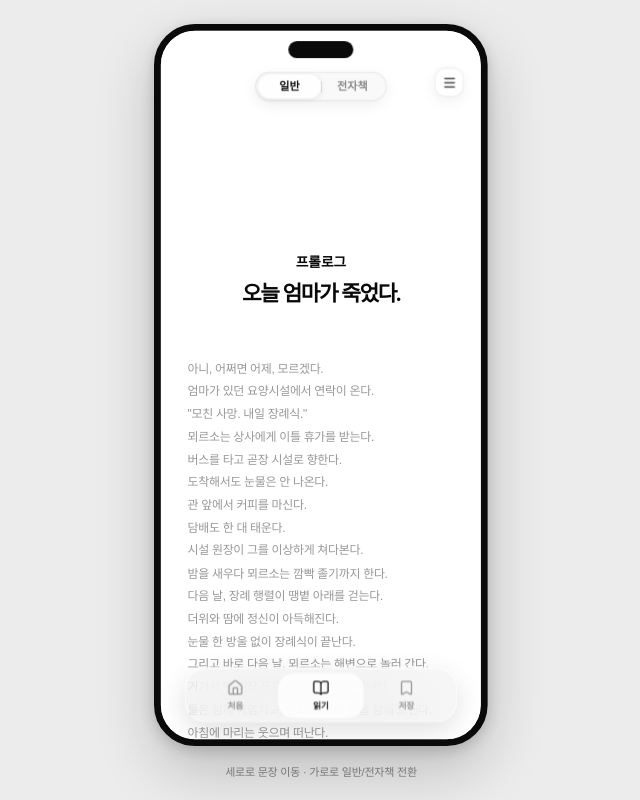
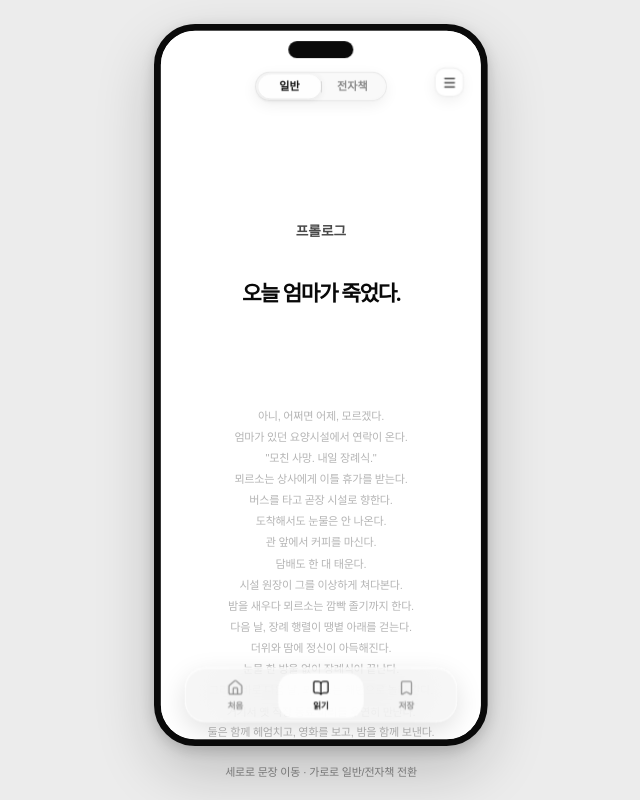
Before and after one commit to WhereNickname/bookbook, a React (Vite) app: page / in a window 1280 px wide. Shown: the whole page, without its empty margins (319-959 px from the left). Built offline with nearby package versions, Linux system fonts and the light colour scheme; a web font is replaced by a local one.

Commit message:
Refine reading hierarchy and central text rhythm

```diff
--- a/app/globals.css
+++ b/app/globals.css
@@ -222,7 +222,7 @@
   overflow-anchor: none;
   overscroll-behavior: contain;
   scrollbar-width: none;
-  padding: 270px 31px 570px;
+  padding: 270px 38px 570px;
 }
 .sentence-rail::-webkit-scrollbar { display: none; }
 
@@ -230,13 +230,13 @@
   width: 100%;
   margin: 0;
   scroll-snap-align: center;
-  color: #707070;
+  color: #989898;
   font-family: var(--support-font);
-  font-size: 14px;
+  font-size: 13px;
   font-weight: var(--support-weight);
-  line-height: 1.9;
+  line-height: 1.86;
   letter-spacing: -.026em;
-  text-align: left;
+  text-align: center;
   word-break: keep-all;
   cursor: pointer;
   transition: none;
@@ -244,7 +244,7 @@
 .reading-line p { margin: 0; }
 
 .reading-line--active {
-  padding: 56px 0;
+  padding: 78px 0;
   color: #090909;
   text-align: center;
   cursor: default;
@@ -252,18 +252,25 @@
 
 .reading-line--active p {
   font-family: var(--display-font);
-  font-size: 25px;
+  min-height: 106px;
+  display: flex;
+  align-items: center;
+  justify-content: center;
+  font-size: var(--active-font-size, 25px);
   font-weight: var(--display-weight);
-  line-height: 1.38;
+  line-height: var(--active-line-height, 1.38);
   letter-spacing: -.065em;
   text-align: center;
   text-wrap: balance;
 }
 
+.reading-line--compact { --active-font-size: 22px; --active-line-height: 1.42; }
+.reading-line--dense { --active-font-size: 20px; --active-line-height: 1.48; }
+
 .phone--plain .reading-line p {
   width: 100%;
   font-family: var(--support-font);
-  font-size: 14px;
+  font-size: 13px;
   line-height: 1.9;
   opacity: .72;
   transition: none;
@@ -278,9 +285,10 @@
   width: 86%;
   margin-inline: auto;
   font-family: var(--display-font);
-  font-size: 25px;
+  min-height: 106px;
+  font-size: var(--active-font-size, 25px);
   font-weight: var(--display-weight);
-  line-height: 1.38;
+  line-height: var(--active-line-height, 1.38);
   letter-spacing: -.065em;
   opacity: 1;
 }
@@ -289,6 +297,7 @@
   display: block;
   margin-bottom: 12px;
   font-family: var(--counter-font);
+  color: #4a4a4a;
   font-size: 16px;
   font-weight: 700;
   line-height: 1;
--- a/app/page.tsx
+++ b/app/page.tsx
@@ -14,6 +14,12 @@
 type GestureStart = { x: number; y: number; moved: boolean };
 type ReadingMode = 'plain' | 'ebook';
 type Typeface = 'bookk' | 'suit' | 'pretendard';
+
+function getActiveLineSize(text: string) {
+  if (text.length > 36) return 'reading-line--dense';
+  if (text.length > 27) return 'reading-line--compact';
+  return '';
+}
 
 const TYPEFACE_OPTIONS: Array<{ id: Typeface; label: string }> = [
   { id: 'bookk', label: '부크크' },
@@ -336,7 +342,7 @@
                     <div
                       key={line.id}
                       ref={(node) => { lineRefs.current[index] = node; }}
-                      className={`reading-line ${isActive ? 'reading-line--active' : ''}`}
+                      className={`reading-line ${isActive ? `reading-line--active ${getActiveLineSize(line.text)}` : ''}`}
                       aria-current={isActive ? 'step' : undefined}
                       onPointerDown={(event) => {
                         // 데스크톱 클릭은 바깥 제스처 캡처보다 먼저 문장 선택으로 처리한다.
```
